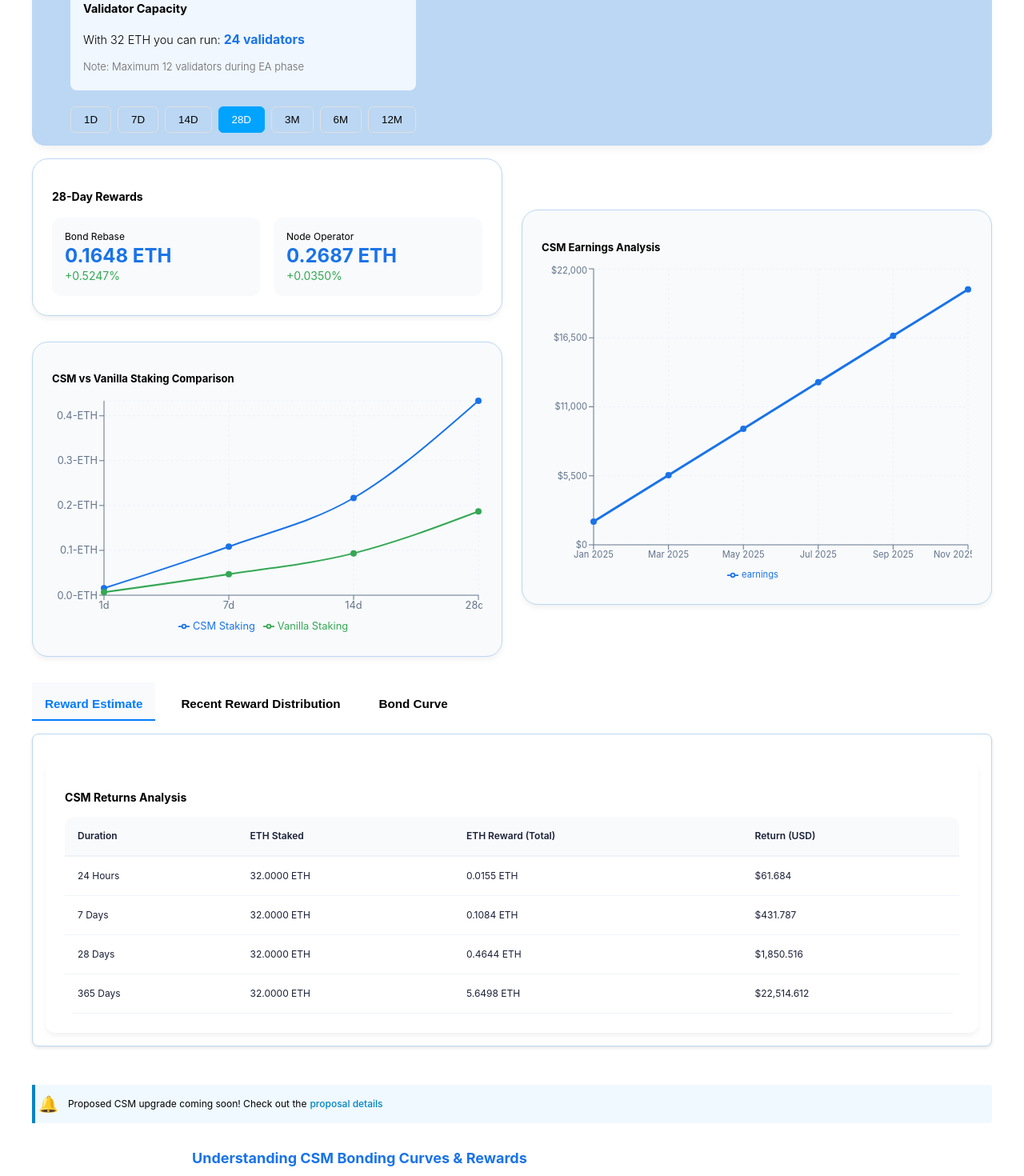
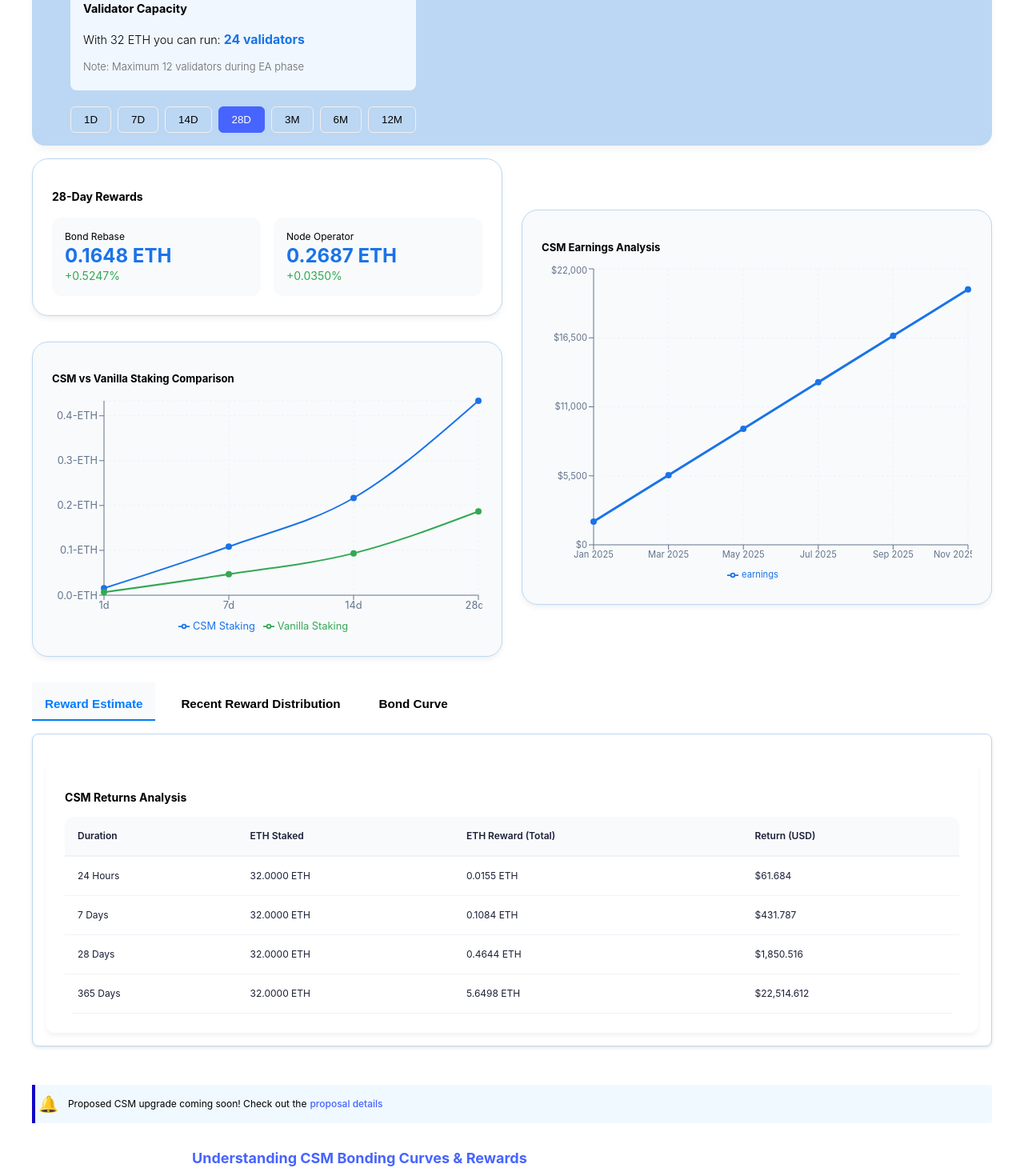
Before and after one commit to kayvee-x/lido-csm, a React (Create React App) app: page / in a window 1280 px wide. Shown: the part 420-1890 px from the top of the page at 80% size. Built offline with nearby package versions, Linux system fonts and the light colour scheme; no server answers.

Commit message:
minor styling

```diff
--- a/src/app.css
+++ b/src/app.css
@@ -35,7 +35,7 @@ body {
   font-size: 2.1rem;
   line-height: 1.07143;
   font-weight: 600;
-  background: linear-gradient(90deg, #0071e3, #00c7ff);
+  background: linear-gradient(90deg, #4764ff, #00c7ff);
   -webkit-background-clip: text;
   -webkit-text-fill-color: transparent;
   margin-bottom: 15px;
@@ -247,16 +247,16 @@ select:focus {
 .duration-button {
   padding: 8px 16px;
   border-radius: 6px;
-  border: 1px solid #e0e0e0;
+  border: 1px solid #f2efef;
   background: transparent;
   cursor: pointer;
   transition: all 0.2s ease;
 }
 
 .duration-button.active {
-  background: #00A3FF;
+  background: #4764ff;
   color: white;
-  border-color: #00A3FF;
+  border-color: #4764ff;
 }
 
 .duration-button:hover:not(.active) {
@@ -403,7 +403,7 @@ select:focus {
   padding: 0 1rem;
 }
 .info-section h2 {
-  color: #1a73e8;
+  color: #4764ff;
 }
 
 .info-card {
@@ -500,7 +500,7 @@ select:focus {
 }
 .upgrade-notification {
   background: #f0f9ff;
-  border-left: 4px solid #0284c7;
+  border-left: 4px solid #1202c7;
   padding: 0.25rem;
   margin: 1rem 0;
   border-radius: 0 4px 4px 0;
@@ -517,7 +517,7 @@ select:focus {
 }
 
 .notification-content a {
-  color: #0284c7;
+  color: #4764ff;
   margin-left: 0.25rem;
   text-decoration: none;
   font-weight: 500;
```
